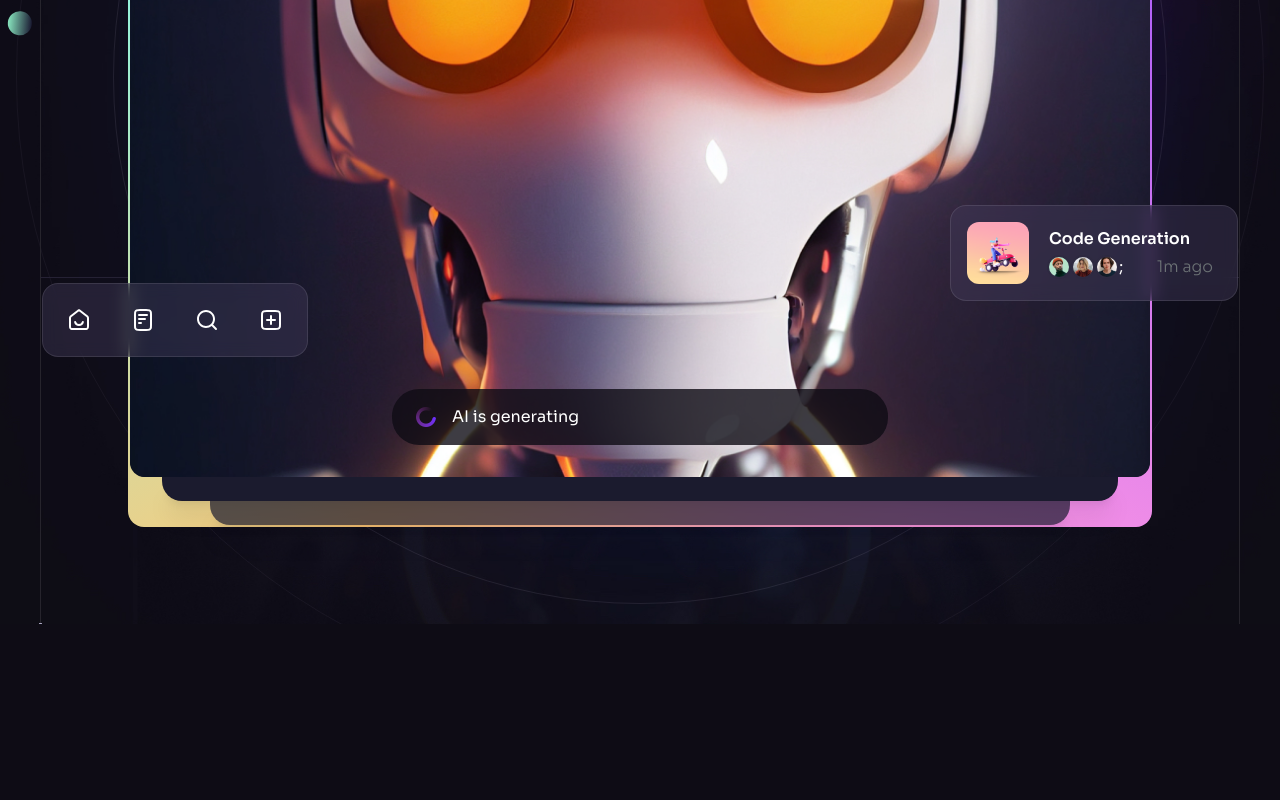
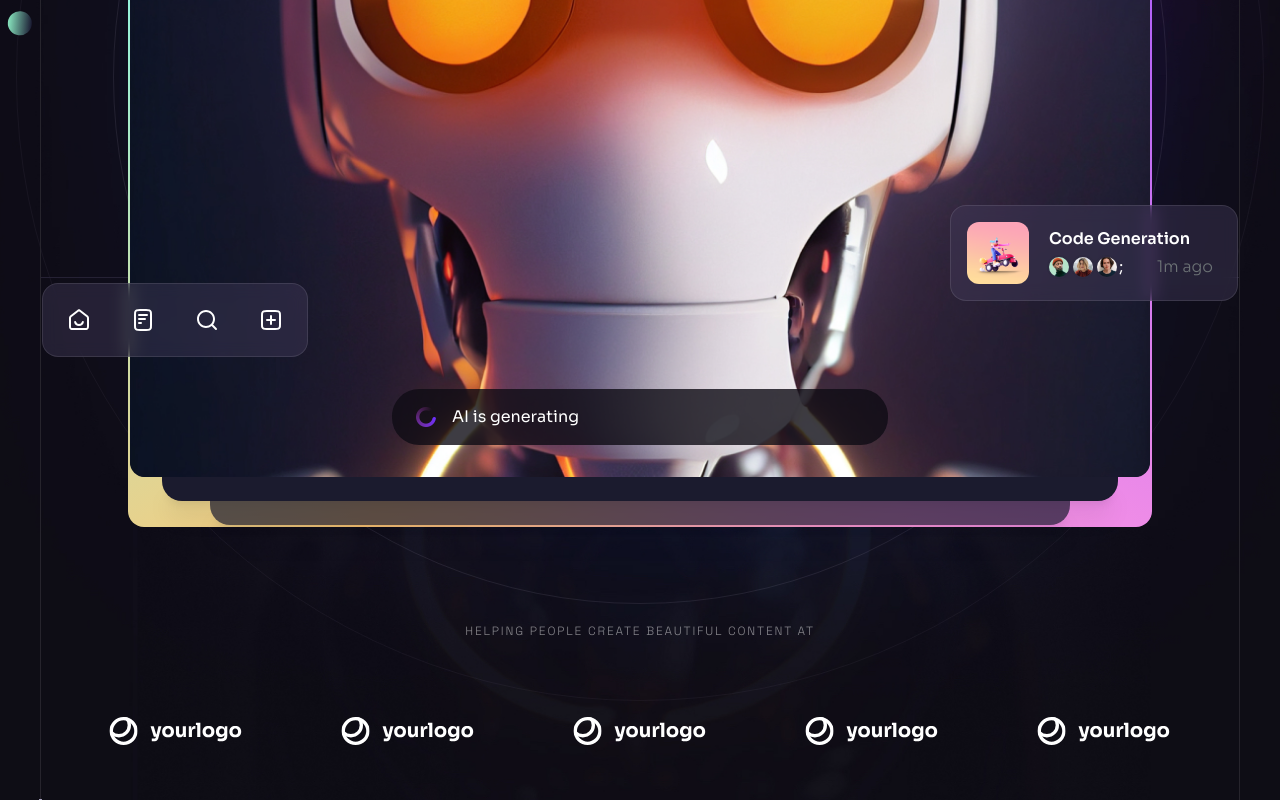
Before and after one commit to jdav892/brainiac, a React (Vite) app: page / in a window 1280 px wide. Shown: the part 607-1407 px from the top of the page. Before the commit the page ends 1231 px from the top, so only its background shows below. Built offline with nearby package versions, Linux system fonts and the light colour scheme; the HTML template or start-up script is replaced by a standard one.

Commit message:
feat: renders logo placeholders at the bottom of hero section

```diff
--- /dev/null
+++ b/src/components/CompanyLogos.jsx
@@ -0,0 +1,23 @@
+import { companyLogos } from "../constants";
+
+const CompanyLogos = ({ className }) => {
+  return (
+    <div className={className}>
+      <h5 className="tagline mb-6 text-center text-n-1/50">
+        Helping people create beautiful content at
+      </h5>
+      <ul className="flex">
+        {companyLogos.map((logo, index) => (
+          <li
+            className="flex items-center justify-center flex-1 h-[8.5rem]"
+            key={index}
+          >
+            <img src={logo} width={134} height={28} alt={logo} />
+          </li>
+        ))}
+      </ul>
+    </div>
+  );
+};
+
+export default CompanyLogos;
--- a/src/components/Hero.jsx
+++ b/src/components/Hero.jsx
@@ -9,6 +9,7 @@
 import { useRef } from "react";
 import Generating from "./Generating";
 import Notification from "./Notification";
+import CompanyLogos from "./CompanyLogos";
 
 const Hero = () => {
   const parallaxRef = useRef(null);
@@ -56,9 +57,7 @@
                   height={490}
                   alt="AI"
                 />
-                <ScrollParallax isAbsolutelyPositioned>
-                  <Generating className="absolute left-4 right-4 bottom-5 md:left-1/2 md:right-auto md:bottom-8 md:w-[31rem] md:-translate-x-1/2" />
-                </ScrollParallax>
+                <Generating className="absolute left-4 right-4 bottom-5 md:left-1/2 md:right-auto md:bottom-8 md:w-[31rem] md:-translate-x-1/2" />
                 <ScrollParallax isAbsolutelyPositioned>
                   <ul className="hidden absolute -left-[5.5rem] bottom-[7.5rem] px-1 py-1 bg-n-9/40 backdrop-blur border border-n-1/10 rounded-2xl xl:flex">
                     {heroIcons.map((icon, index) => (
@@ -89,6 +88,7 @@
           </div>
           <BackgroundCircles />
         </div>
+        <CompanyLogos className="hidden relative z-10 mt-20 lg:block" />
       </div>
       <BottomLine />
     </Section>
```
